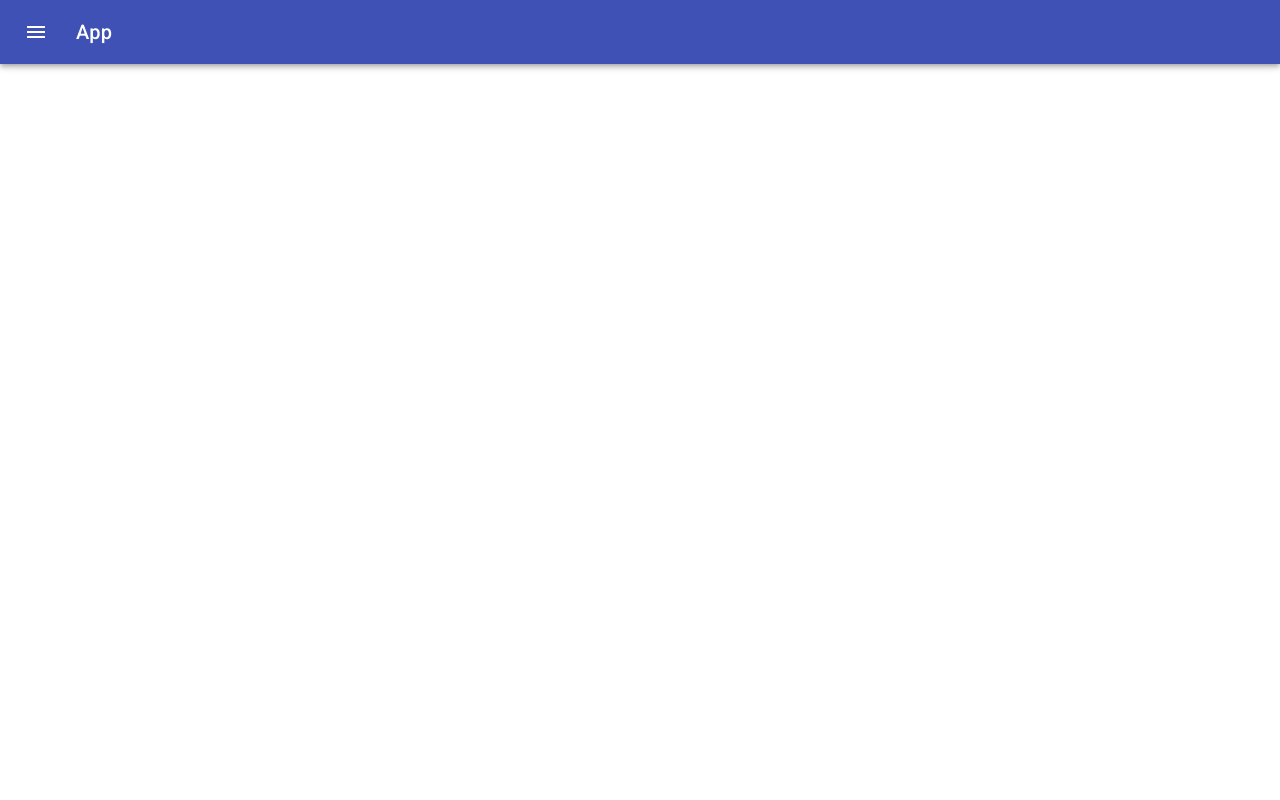
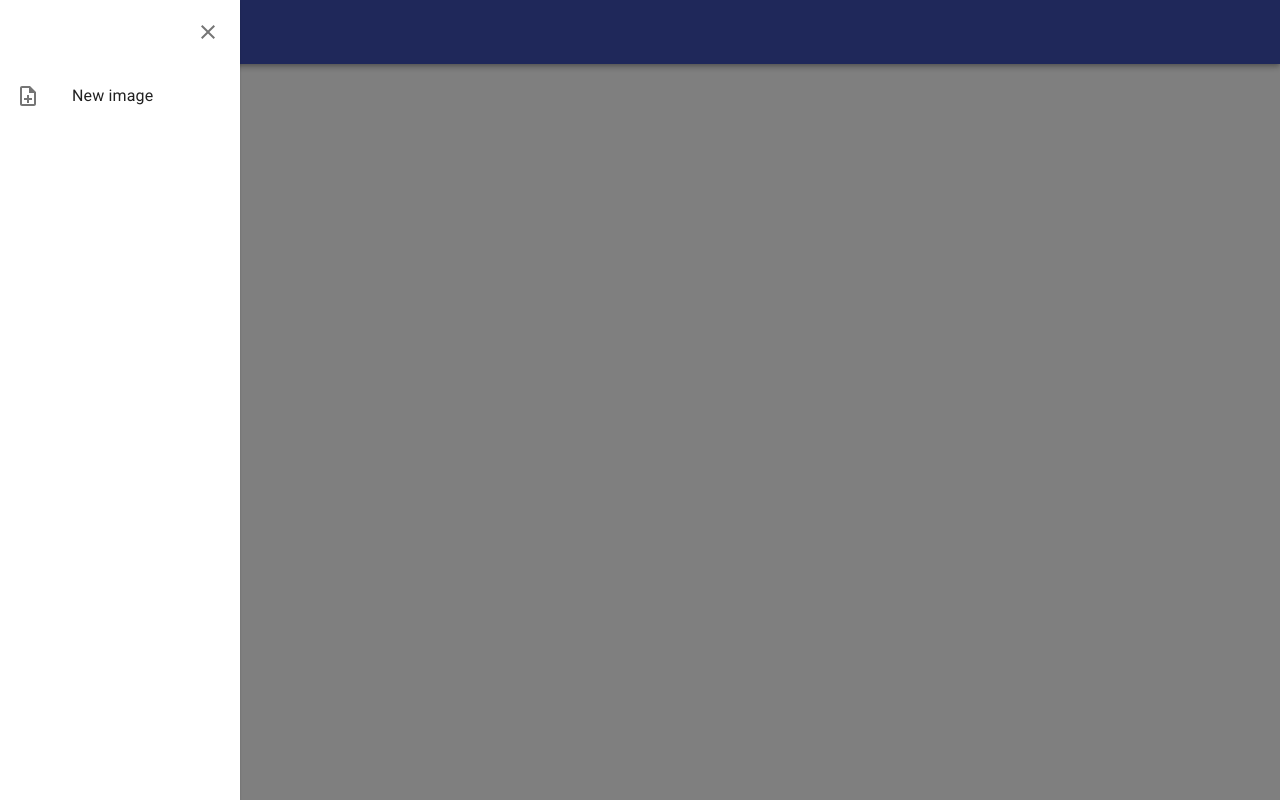
Before and after one commit to gustavgb/paint-react, a React (Create React App) app: page / in a window 1280 px wide. Both pictures are taken after a click on the button "menu". Built offline with nearby package versions, Linux system fonts and the light colour scheme.

Commit message:
Implement menu

```diff
--- a/src/App.js
+++ b/src/App.js
@@ -1,10 +1,11 @@
-import React from 'react';
+import React, { useState, useCallback } from 'react';
 import {
   AppBar, Toolbar, IconButton, Typography
 } from '@material-ui/core'
 import MenuIcon from '@material-ui/icons/Menu'
 import { makeStyles } from '@material-ui/styles'
 import Canvas from 'Canvas';
+import Menu from 'Menu';
 
 const useStyles = makeStyles(theme => ({
   root: {
@@ -20,11 +21,21 @@ const useStyles = makeStyles(theme => ({
 
 function App() {
   const classes = useStyles()
+
+  const [menuOpen, setMenuOpen] = useState(false)
+  const closeMenu = useCallback(() => {
+    setMenuOpen(false)
+  }, [setMenuOpen])
+  const openMenu = useCallback(() => {
+    setMenuOpen(true)
+  }, [setMenuOpen])
+
   return (
     <div className={classes.root}>
+      <Menu open={menuOpen} onClose={closeMenu} />
       <AppBar position="static">
         <Toolbar>
-          <IconButton edge="start" color="inherit" aria-label="menu" className={classes.menuButton}>
+          <IconButton edge="start" color="inherit" aria-label="menu" className={classes.menuButton} onClick={openMenu}>
             <MenuIcon />
           </IconButton>
           <Typography variant="h6" className={classes.title}>
--- /dev/null
+++ b/src/Menu.js
@@ -0,0 +1,69 @@
+import React, { useCallback } from 'react'
+
+import { makeStyles } from '@material-ui/styles'
+import {
+  Slide,
+  Paper,
+  IconButton,
+  List,
+  ListItem,
+  ListItemIcon,
+  ListItemText,
+  Backdrop
+} from '@material-ui/core'
+import NoteAddIcon from '@material-ui/icons/NoteAddOutlined'
+import CrossIcon from '@material-ui/icons/Close'
+
+const useStyles = makeStyles(theme => ({
+  root: {
+    width: '15rem',
+    height: '100vh',
+    position: 'absolute',
+    left: 0,
+    zIndex: theme.zIndex.drawer
+  },
+  buttonContainer: {
+    [theme.breakpoints.up('md')]: {
+      minHeight: '64px',
+      paddingRight: '8px'
+    },
+    display: 'flex',
+    flexDirection: 'row-reverse',
+    alignItems: 'center'
+  },
+  backdrop: {
+    zIndex: theme.zIndex.drawer + 1,
+    color: '#fff'
+  }
+}))
+
+const Menu = ({ open, onClose }) => {
+  const classes = useStyles()
+  const onClickPaper = useCallback((e) => {
+    e.stopPropagation()
+  }, [])
+
+  return (
+    <Backdrop className={classes.backdrop} open={open} onClick={onClose}>
+      <Slide in={open} direction="right">
+        <Paper className={classes.root} square onClick={onClickPaper}>
+          <div className={classes.buttonContainer}>
+            <IconButton onClick={onClose} className={classes.closeBtn}>
+              <CrossIcon />
+            </IconButton>
+          </div>
+          <List component="nav" aria-label="menu">
+            <ListItem button>
+              <ListItemIcon>
+                <NoteAddIcon />
+              </ListItemIcon>
+              <ListItemText primary="New image" />
+            </ListItem>
+          </List>
+        </Paper>
+      </Slide>
+    </Backdrop>
+  )
+}
+
+export default Menu
--- a/src/index.js
+++ b/src/index.js
@@ -4,13 +4,17 @@ import 'index.css';
 import App from 'App';
 import * as serviceWorker from 'serviceWorker';
 import { createMuiTheme, ThemeProvider } from '@material-ui/core/styles'
+import store from 'store'
+import { Provider } from 'react-redux'
 
 const theme = createMuiTheme()
 
 ReactDOM.render(
-  <ThemeProvider theme={theme}>
-    <App />
-  </ThemeProvider>,
+  <Provider store={store}>
+    <ThemeProvider theme={theme}>
+      <App />
+    </ThemeProvider>
+  </Provider>,
   document.getElementById('root')
 );
 
--- /dev/null
+++ b/src/models/tools.js
@@ -0,0 +1 @@
+export const paintBrush = "paint brush"
--- a/src/reducers/tool.js
+++ b/src/reducers/tool.js
@@ -2,7 +2,7 @@ import * as tools from 'models/tools'
 
 const defaultState = {
   current: 0,
-  catalogue: [...tools]
+  catalogue: { ...tools }
 }
 
 function toolReducer (state = { ...defaultState }, action) {
```
